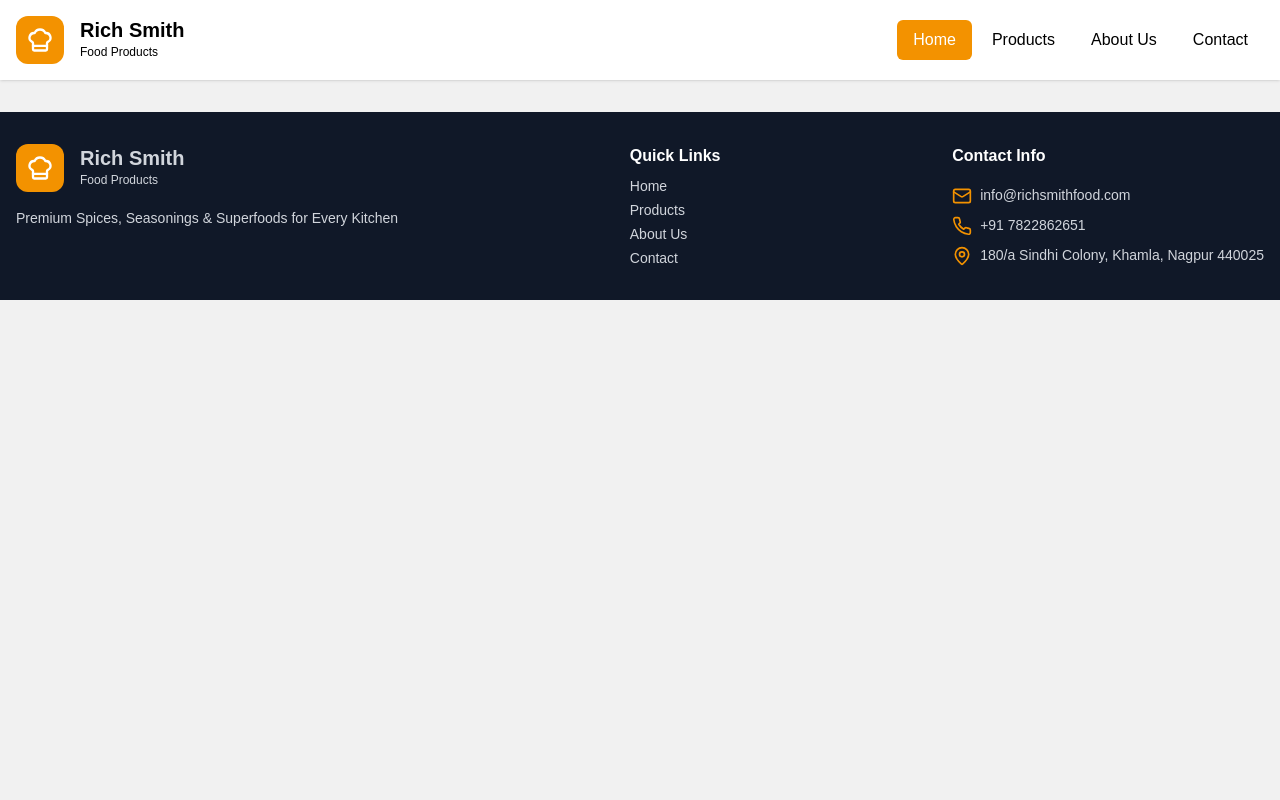
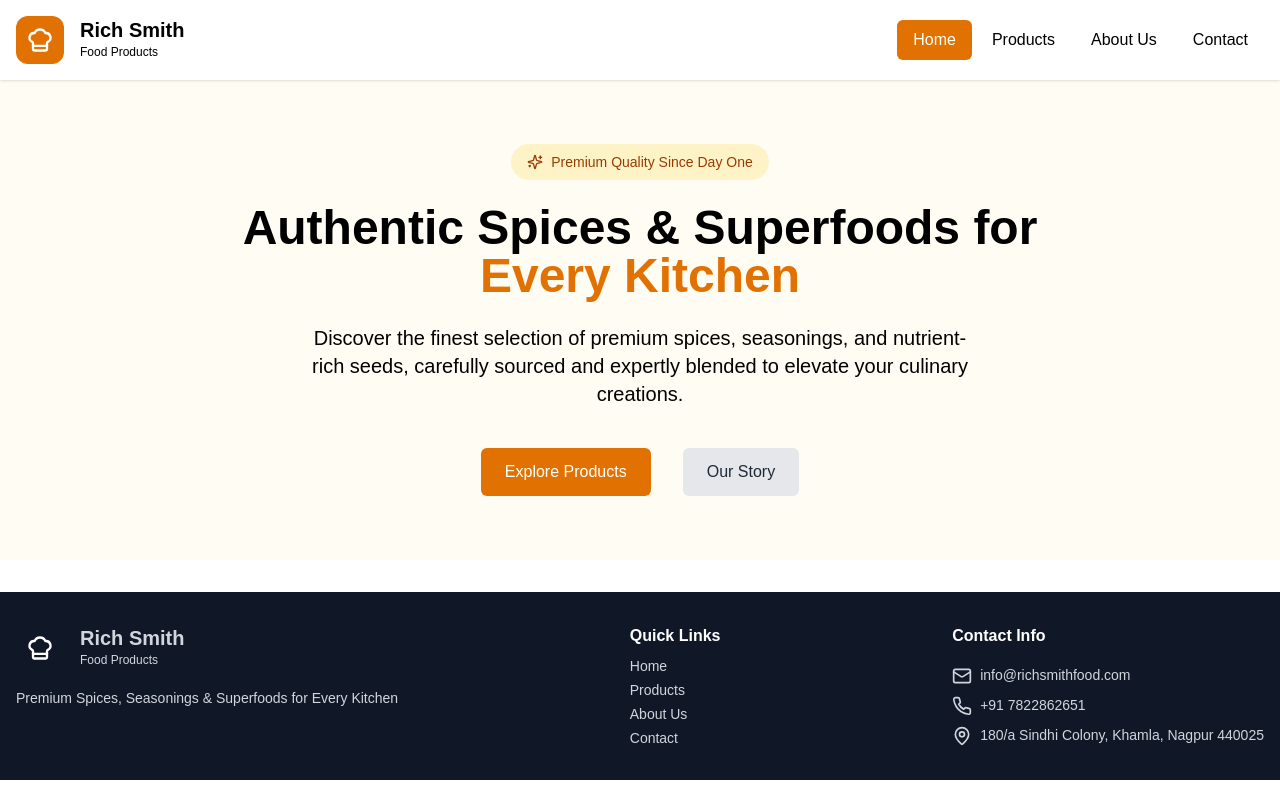
Before and after one commit to fshangala/richsmith_store, a Next.js app: page / in a window 1280 px wide. Built offline with nearby package versions, Linux system fonts and the light colour scheme.

Commit message:
Implement Hero component and update Footer and Navbar styles

```diff
--- a/app/components/footer.tsx
+++ b/app/components/footer.tsx
@@ -40,9 +40,9 @@ export default function Footer() {
 				</div>
 				<div className="flex flex-col gap-2">
 					<h2 className="font-bold mb-2 text-white">Contact Info</h2>
-					<a href="mailto:info@richsmithfood.com" className="text-sm flex justify-start items-center gap-2"><svg xmlns="http://www.w3.org/2000/svg" width="24" height="24" viewBox="0 0 24 24" fill="none" stroke="currentColor" stroke-width="2" stroke-linecap="round" stroke-linejoin="round" className="lucide lucide-mail w-5 h-5 text-primary mt-0.5" aria-hidden="true"><path d="m22 7-8.991 5.727a2 2 0 0 1-2.009 0L2 7"></path><rect x="2" y="4" width="20" height="16" rx="2"></rect></svg> <span>info@richsmithfood.com</span></a>
-					<a href="tel:+917822862651" className="text-sm flex justify-start items-center gap-2"><svg xmlns="http://www.w3.org/2000/svg" width="24" height="24" viewBox="0 0 24 24" fill="none" stroke="currentColor" stroke-width="2" stroke-linecap="round" stroke-linejoin="round" className="lucide lucide-phone w-5 h-5 text-primary mt-0.5" aria-hidden="true"><path d="M22 16.92v3a2 2 0 0 1-2.18 2 19.79 19.79 0 0 1-8.63-3.07 19.5 19.5 0 0 1-6-6 19.79 19.79 0 0 1-3.07-8.67A2 2 0 0 1 4.11 2h3a2 2 0 0 1 2 1.72 12.84 12.84 0 0 0 .7 2.81 2 2 0 0 1-.45 2.11L8.09 9.91a16 16 0 0 0 6 6l1.27-1.27a2 2 0 0 1 2.11-.45 12.84 12.84 0 0 0 2.81.7A2 2 0 0 1 22 16.92z"></path></svg> <span>+91 7822862651</span></a>
-					<a href="https://maps.app.goo.gl/pdeBHTJF8JGyVEddA" className="text-sm flex justify-start items-center gap-2"><svg xmlns="http://www.w3.org/2000/svg" width="24" height="24" viewBox="0 0 24 24" fill="none" stroke="currentColor" stroke-width="2" stroke-linecap="round" stroke-linejoin="round" className="lucide lucide-map-pin w-5 h-5 text-primary mt-0.5" aria-hidden="true"><path d="M20 10c0 4.993-5.539 10.193-7.399 11.799a1 1 0 0 1-1.202 0C9.539 20.193 4 14.993 4 10a8 8 0 0 1 16 0"></path><circle cx="12" cy="10" r="3"></circle></svg> <span>180/a Sindhi Colony, Khamla, Nagpur 440025</span></a>
+					<a href="mailto:info@richsmithfood.com" className="text-sm flex justify-start items-center gap-2"><svg xmlns="http://www.w3.org/2000/svg" width="24" height="24" viewBox="0 0 24 24" fill="none" stroke="currentColor" strokeWidth="2" strokeLinecap="round" strokeLinejoin="round" className="lucide lucide-mail w-5 h-5 text-primary mt-0.5" aria-hidden="true"><path d="m22 7-8.991 5.727a2 2 0 0 1-2.009 0L2 7"></path><rect x="2" y="4" width="20" height="16" rx="2"></rect></svg> <span>info@richsmithfood.com</span></a>
+					<a href="tel:+917822862651" className="text-sm flex justify-start items-center gap-2"><svg xmlns="http://www.w3.org/2000/svg" width="24" height="24" viewBox="0 0 24 24" fill="none" stroke="currentColor" strokeWidth="2" strokeLinecap="round" strokeLinejoin="round" className="lucide lucide-phone w-5 h-5 text-primary mt-0.5" aria-hidden="true"><path d="M22 16.92v3a2 2 0 0 1-2.18 2 19.79 19.79 0 0 1-8.63-3.07 19.5 19.5 0 0 1-6-6 19.79 19.79 0 0 1-3.07-8.67A2 2 0 0 1 4.11 2h3a2 2 0 0 1 2 1.72 12.84 12.84 0 0 0 .7 2.81 2 2 0 0 1-.45 2.11L8.09 9.91a16 16 0 0 0 6 6l1.27-1.27a2 2 0 0 1 2.11-.45 12.84 12.84 0 0 0 2.81.7A2 2 0 0 1 22 16.92z"></path></svg> <span>+91 7822862651</span></a>
+					<a href="https://maps.app.goo.gl/pdeBHTJF8JGyVEddA" className="text-sm flex justify-start items-center gap-2"><svg xmlns="http://www.w3.org/2000/svg" width="24" height="24" viewBox="0 0 24 24" fill="none" stroke="currentColor" strokeWidth="2" strokeLinecap="round" strokeLinejoin="round" className="lucide lucide-map-pin w-5 h-5 text-primary mt-0.5" aria-hidden="true"><path d="M20 10c0 4.993-5.539 10.193-7.399 11.799a1 1 0 0 1-1.202 0C9.539 20.193 4 14.993 4 10a8 8 0 0 1 16 0"></path><circle cx="12" cy="10" r="3"></circle></svg> <span>180/a Sindhi Colony, Khamla, Nagpur 440025</span></a>
 				</div>
 			</div>
 		</footer>
--- /dev/null
+++ b/app/components/hero.tsx
@@ -0,0 +1,23 @@
+'use client';
+
+export default function Hero() {
+    return (
+        <section className="bg-primary-200/10 py-16">
+            <div className="max-w-4xl mx-auto text-center">
+                <div className="rounded-full bg-primary-100 text-primary-800 mb-6 px-4 py-2 inline-flex items-center gap-2">
+                    <svg xmlns="http://www.w3.org/2000/svg" width="24" height="24" viewBox="0 0 24 24" fill="none" stroke="currentColor" strokeWidth="2" strokeLinecap="round" strokeLinejoin="round" className="lucide lucide-sparkles w-4 h-4" aria-hidden="true"><path d="M9.937 15.5A2 2 0 0 0 8.5 14.063l-6.135-1.582a.5.5 0 0 1 0-.962L8.5 9.936A2 2 0 0 0 9.937 8.5l1.582-6.135a.5.5 0 0 1 .963 0L14.063 8.5A2 2 0 0 0 15.5 9.937l6.135 1.581a.5.5 0 0 1 0 .964L15.5 14.063a2 2 0 0 0-1.437 1.437l-1.582 6.135a.5.5 0 0 1-.963 0z"></path><path d="M20 3v4"></path><path d="M22 5h-4"></path><path d="M4 17v2"></path><path d="M5 18H3"></path></svg>
+                    <span className="text-sm font-medium">Premium Quality Since Day One</span>
+                </div>
+                <h1 className="text-5xl font-bold mb-6">
+                    Authentic Spices & Superfoods for
+                    <span className="block text-primary-600 font-bold">Every Kitchen</span>
+                </h1>
+                <p className="text-xl max-w-2xl mx-auto mb-10">Discover the finest selection of premium spices, seasonings, and nutrient-rich seeds, carefully sourced and expertly blended to elevate your culinary creations.</p>
+                <div className="flex justify-center gap-4">
+                    <a href="/products" className="bg-primary-600 text-white px-6 py-3 rounded-md hover:bg-primary-800 transition-colors">Explore Products</a>
+                    <a href="/about-us" className="ml-4 bg-gray-200 text-gray-800 px-6 py-3 rounded-md hover:bg-gray-300 transition-colors">Our Story</a>
+                </div>
+            </div>
+        </section>
+    );
+}
--- a/app/components/navbar.tsx
+++ b/app/components/navbar.tsx
@@ -17,7 +17,7 @@ export default function Navbar() {
         <div className="max-w-7xl mx-auto flex justify-between items-center p-4">
             <div>
                 <a href="/" className="flex gap-4">
-                    <div className="bg-primary flex items-center justify-center rounded-xl w-12 h-12">
+                    <div className="bg-primary-600 flex items-center justify-center rounded-xl w-12 h-12">
                         <svg xmlns="http://www.w3.org/2000/svg" width="24" height="24" viewBox="0 0 24 24" fill="none" stroke="currentColor" strokeWidth="2" strokeLinecap="round" strokeLinejoin="round" className="lucide lucide-chef-hat w-7 h-7 text-white" aria-hidden="true"><path d="M17 21a1 1 0 0 0 1-1v-5.35c0-.457.316-.844.727-1.041a4 4 0 0 0-2.134-7.589 5 5 0 0 0-9.186 0 4 4 0 0 0-2.134 7.588c.411.198.727.585.727 1.041V20a1 1 0 0 0 1 1Z"></path><path d="M6 17h12"></path></svg>
                     </div>
                     <div className="flex flex-col">
@@ -34,7 +34,7 @@ export default function Navbar() {
                     href={item.href}
                     className={`px-4 py-2 rounded-md ${
                         pathname === item.href
-                        ? "bg-primary text-white"
+                        ? "bg-primary-600 text-white"
                         : "hover:bg-gray-100"
                     }`}
                     >
--- a/app/globals.css
+++ b/app/globals.css
@@ -1,17 +1,15 @@
 @import "tailwindcss";
 
-:root {
-  --background: #f1f1f1;
-  --foreground: #171717;
-  --primary-color: #f39200;
-}
-
 @theme {
-  --color-background: var(--background);
-  --color-foreground: var(--foreground);
+  --color-background: var(--color-gray-200);
+  --color-foreground: var(--color-black);
   --font-sans: var(--font-geist-sans);
   --font-mono: var(--font-geist-mono);
-  --color-primary: var(--primary-color);
+
+  --color-primary-100: var(--color-amber-100);
+  --color-primary-200: var(--color-amber-200);
+  --color-primary-600: var(--color-amber-600);
+  --color-primary-800: var(--color-amber-800);
 }
 
 body {
--- a/app/page.tsx
+++ b/app/page.tsx
@@ -1,7 +1,9 @@
-import Image from "next/image";
+import Hero from "./components/hero";
 
 export default function Home() {
   return (
-    <div></div>
+    <div>
+      <Hero />
+    </div>
   );
 }
```
